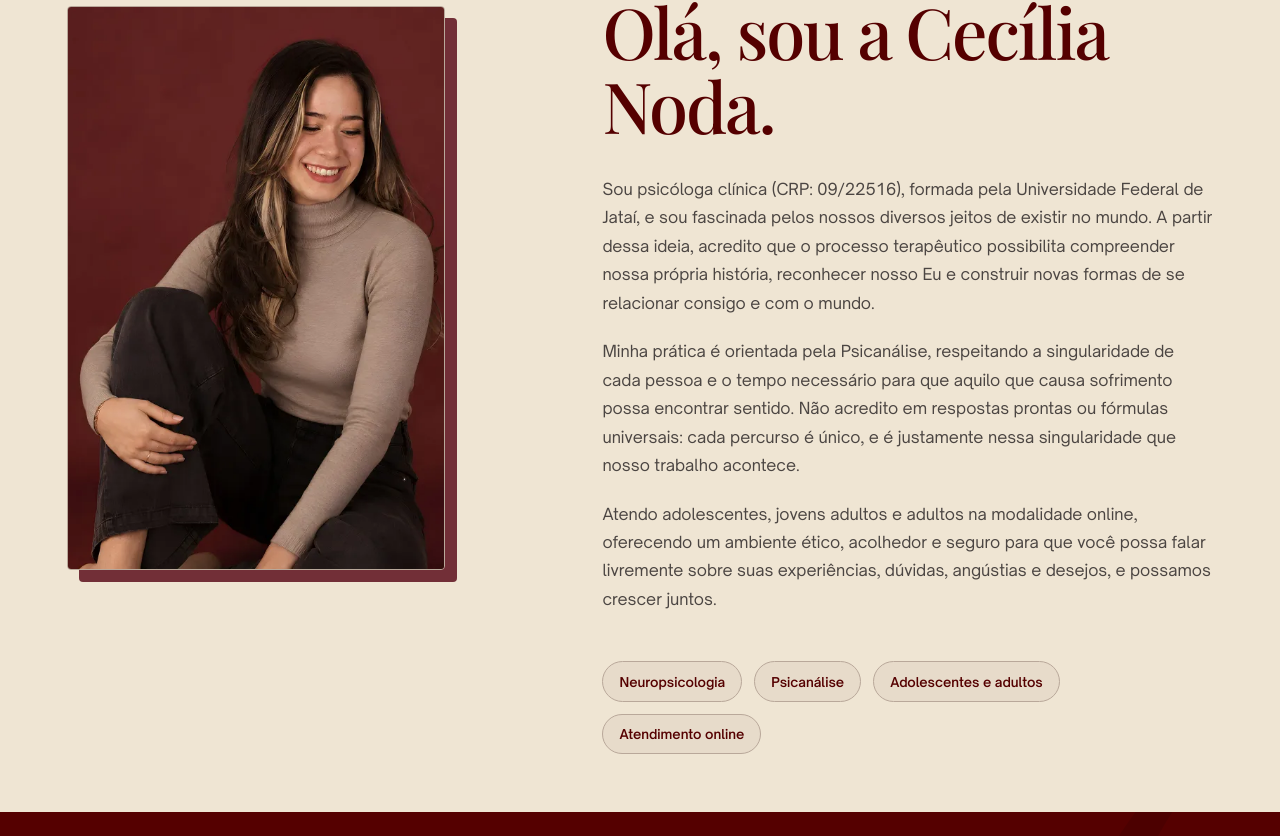
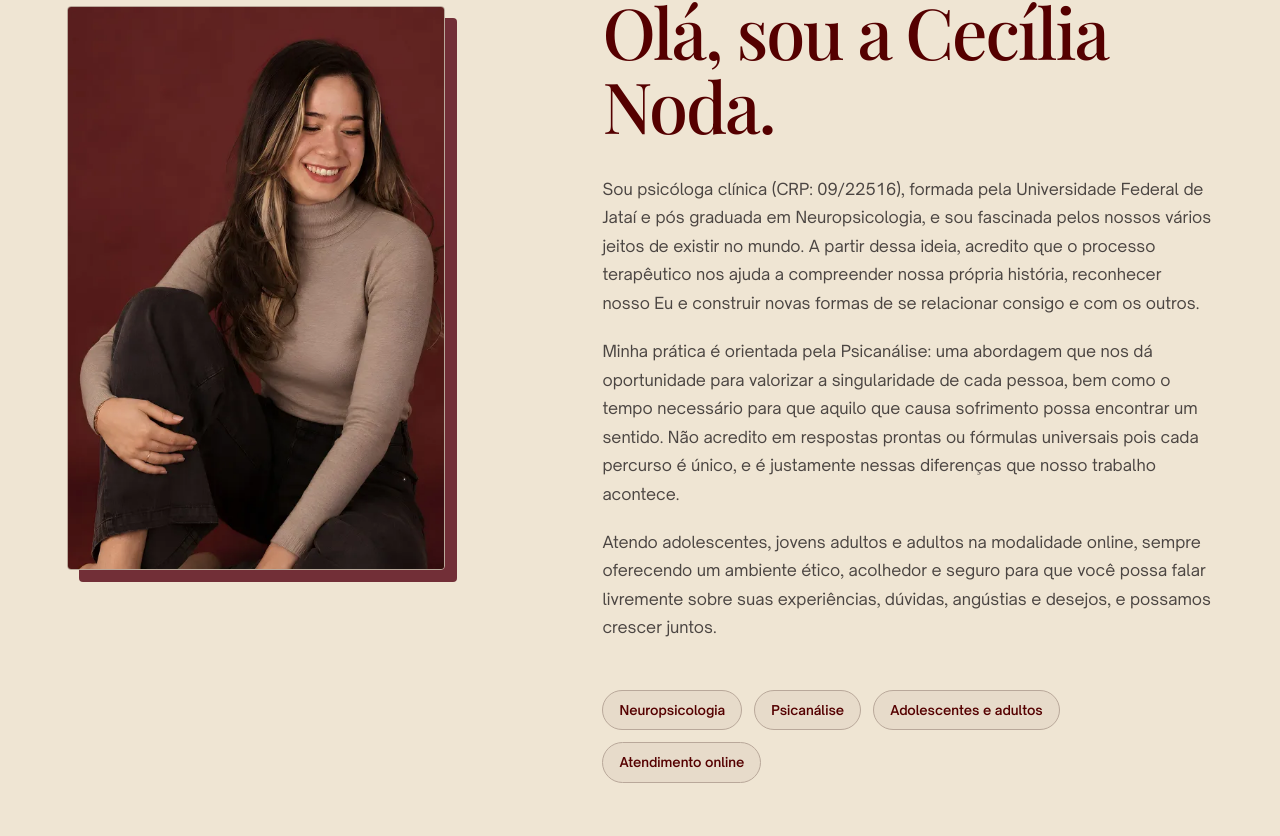
Before and after one commit to cecilianoda/cecilianoda.github.io, a React (Vite) app: page / in a window 1280 px wide. Shown: the part 924-1760 px from the top of the page. Built offline with nearby package versions, Linux system fonts and the light colour scheme.

Commit message:
chore(content): update site copy

```diff
--- a/src/features/home/content/aboutContent.ts
+++ b/src/features/home/content/aboutContent.ts
@@ -4,10 +4,10 @@ export const aboutContent: SiteContent['about'] = {
   eyebrow: 'Sobre mim',
   title: 'Olá, sou a Cecília Noda.',
   introduction:
-    'Sou psicóloga clínica (CRP: 09/22516), formada pela Universidade Federal de Jataí, e sou fascinada pelos nossos diversos jeitos de existir no mundo. A partir dessa ideia, acredito que o processo terapêutico possibilita compreender nossa própria história, reconhecer nosso Eu e construir novas formas de se relacionar consigo e com o mundo.',
+    'Sou psicóloga clínica (CRP: 09/22516), formada pela Universidade Federal de Jataí e pós graduada em Neuropsicologia, e sou fascinada pelos nossos vários jeitos de existir no mundo. A partir dessa ideia, acredito que o processo terapêutico nos ajuda a compreender nossa própria história, reconhecer nosso Eu e construir novas formas de se relacionar consigo e com os outros.',
   details: [
-    'Minha prática é orientada pela Psicanálise, respeitando a singularidade de cada pessoa e o tempo necessário para que aquilo que causa sofrimento possa encontrar sentido. Não acredito em respostas prontas ou fórmulas universais: cada percurso é único, e é justamente nessa singularidade que nosso trabalho acontece.',
-    'Atendo adolescentes, jovens adultos e adultos na modalidade online, oferecendo um ambiente ético, acolhedor e seguro para que você possa falar livremente sobre suas experiências, dúvidas, angústias e desejos, e possamos crescer juntos.',
+    'Minha prática é orientada pela Psicanálise: uma abordagem que nos dá oportunidade para valorizar a singularidade de cada pessoa, bem como o tempo necessário para que aquilo que causa sofrimento possa encontrar um sentido. Não acredito em respostas prontas ou fórmulas universais pois cada percurso é único, e é justamente nessas diferenças que nosso trabalho acontece.',
+    'Atendo adolescentes, jovens adultos e adultos na modalidade online, sempre oferecendo um ambiente ético, acolhedor e seguro para que você possa falar livremente sobre suas experiências, dúvidas, angústias e desejos, e possamos crescer juntos.',
   ],
   facts: ['Neuropsicologia', 'Psicanálise', 'Adolescentes e adultos', 'Atendimento online'],
 }
--- a/src/features/home/content/approachContent.ts
+++ b/src/features/home/content/approachContent.ts
@@ -16,7 +16,7 @@ export const approachContent: SiteContent['approach'] = {
       number: '02',
       title: 'Compreender além dos sintomas',
       description:
-        'Ansiedade, insegurança, conflitos nos relacionamentos ou sentimentos difíceis costumam ter um passado. A modernidade nos exige uma cura instantânea para que possamos continuar produtivos, mas o trabalho terapêutico busca compreender o que está por trás desses sintomas, permitindo um contato mais profundo consigo mesmo.',
+        'Ansiedade, insegurança, conflitos nos relacionamentos ou sentimentos difíceis costumam ter um passado. A modernidade nos exige uma cura instantânea para que possamos continuar produtivos, mas o trabalho terapêutico busca compreender o que está por trás desses sintomas, permitindo um contato mais profundo com nós mesmos.',
     },
     {
       number: '03',
--- a/src/features/home/content/finalCtaContent.ts
+++ b/src/features/home/content/finalCtaContent.ts
@@ -2,6 +2,6 @@ import type { SiteContent } from '../../../core/types/content'
 
 export const finalCtaContent: SiteContent['finalCta'] = {
   title: 'Vamos marcar uma conversa?',
-  subtitle: 'Dê o primeiro passo em direção a si mesmo.',
-  body: 'Iniciar a psicoterapia pode despertar dúvidas, receios e expectativas. Se você sente que é o momento de olhar com mais atenção para sua história, seus conflitos e seus sentimentos, será um prazer acolher você.',
+  subtitle: 'Há espaço para você aqui.',
+  body: 'Iniciar a psicoterapia pode despertar dúvidas, receios e expectativas. Se você sente que é o momento de dar lugar ao que você sente e cuidar daquilo que pede pra ser escutado, será um prazer acolher você.',
 }
```
